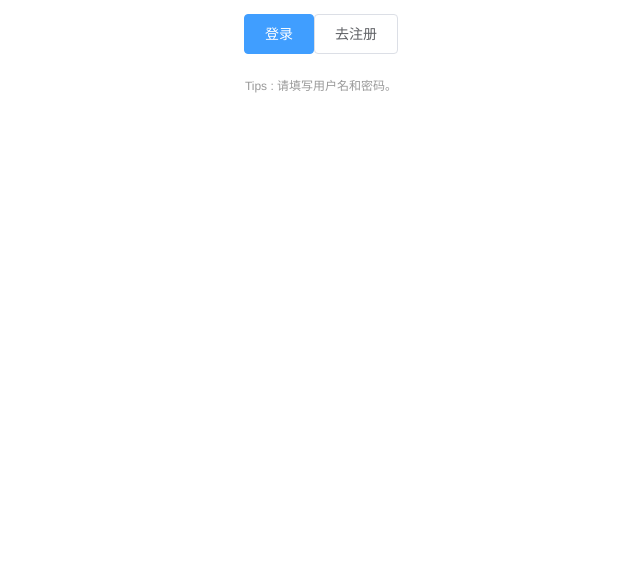
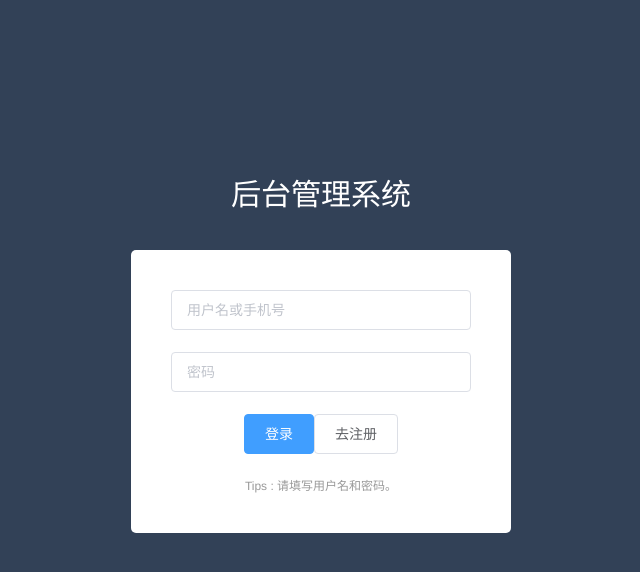
Before and after one commit to v5anyexiuluo/video-conferencing, a Vue app: page /meeting/now#/login in a window 1280 px wide. Shown: the top 572 px of the page, without its empty margins (319-959 px from the left). Built offline with nearby package versions, Linux system fonts and the light colour scheme.

Commit message:
test auto-full-height

```diff
--- a/index.html
+++ b/index.html
@@ -1,5 +1,5 @@
 <!DOCTYPE html>
-<html >
+<html class="full-height">
   <head>
     <meta charset="utf-8">
     <meta name="viewport" content="width=device-width,initial-scale=1.0">
--- a/src/assets/css/common.css
+++ b/src/assets/css/common.css
@@ -1,5 +1,6 @@
 .full-height{
-  min-height: fill-available!important;
+  /*min-height: fill-available!important;*/
+  height: 100%;
 }
 .full-width{
   width: 100%;
```
